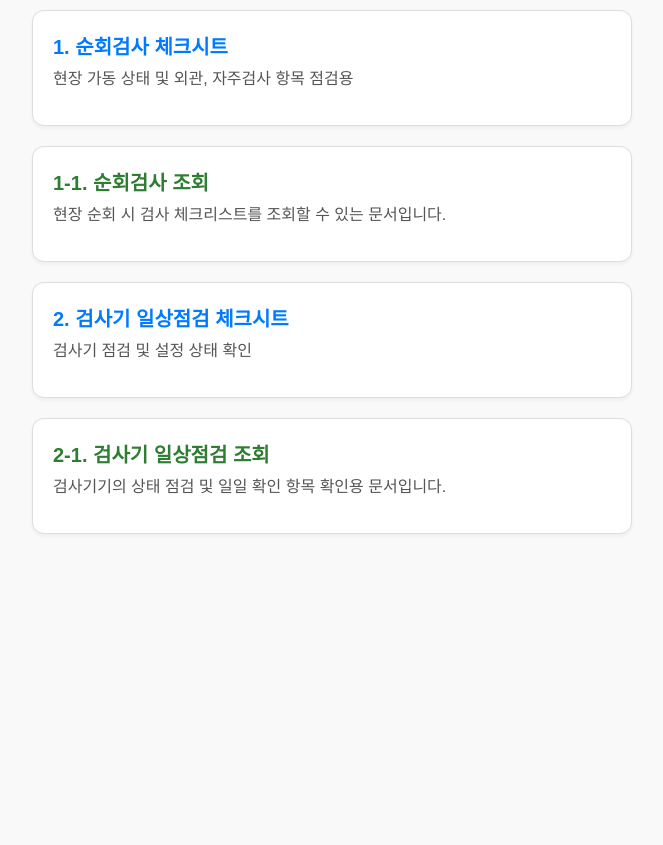
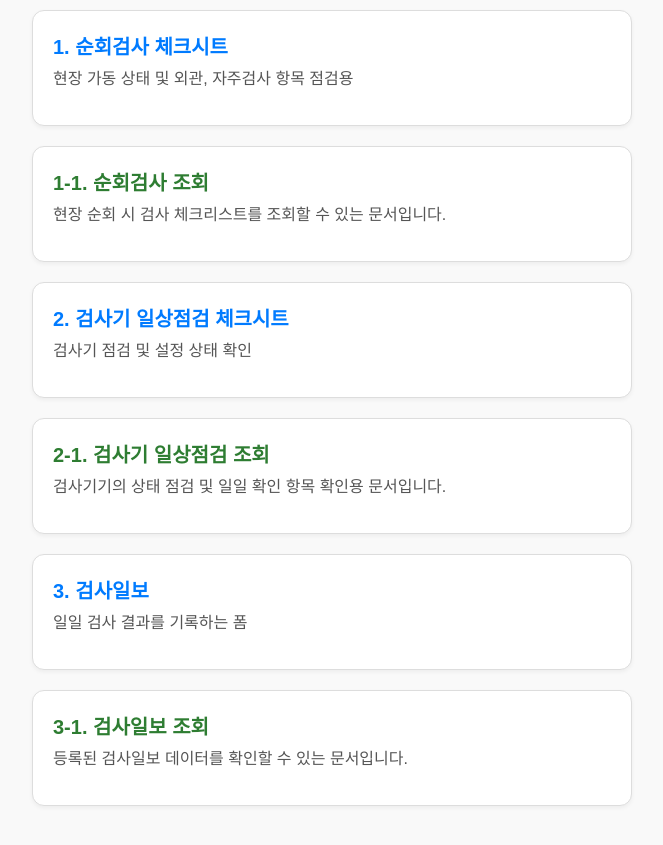
Before and after one commit to KnagByeongju-123/QC_Checksheet_all, a plain HTML site: page index.html in a window 1280 px wide. Shown: the part 111-956 px from the top of the page, without its empty margins (308-971 px from the left). Before the commit the page ends 800 px from the top, so only its background shows below. Drawn offline with Linux system fonts and the light colour scheme.

Commit message:
Update index.html

```diff
--- a/index.html
+++ b/index.html
@@ -93,6 +93,16 @@
       <p class="description">검사기기의 상태 점검 및 일일 확인 항목 확인용 문서입니다.</p>
     </a>
 
+    <a href="https://knagbyeongju-123.github.io/QC_inspection/" target="_blank" class="link-card">
+      <div class="title">3. 검사일보</div>
+      <p class="description">일일 검사 결과를 기록하는 폼</p>
+    </a>
+
+    <a href="https://docs.google.com/spreadsheets/d/129e2AcpAOSDHDXchktAiMwLFPmtnAA1fL0RmHTBDCoA/edit?usp=drive_link" target="_blank" class="link-card green">
+      <div class="title">3-1. 검사일보 조회</div>
+      <p class="description">등록된 검사일보 데이터를 확인할 수 있는 문서입니다.</p>
+    </a>
+
   </div>
 </body>
 </html>
```
